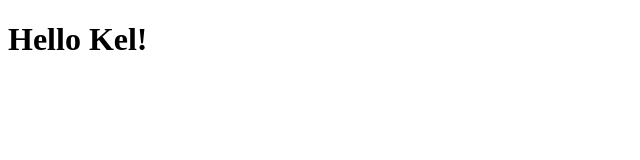
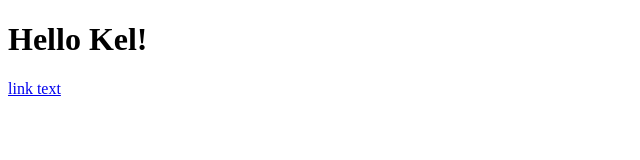
Before and after one commit to miquelac/testpage, a plain HTML site: page index.html in a window 1280 px wide. Shown: the full height of the page, 0-640 px from the left. Drawn offline with Linux system fonts and the light colour scheme.

Commit message:
Update index.html

```diff
--- a/index.html
+++ b/index.html
@@ -7,6 +7,8 @@
 <div class="center_div">
   <h1>Hello Kel!</h1>
 
+  <a href="./products.html">link text</a>
+
 </div>
 
 </body>
```
